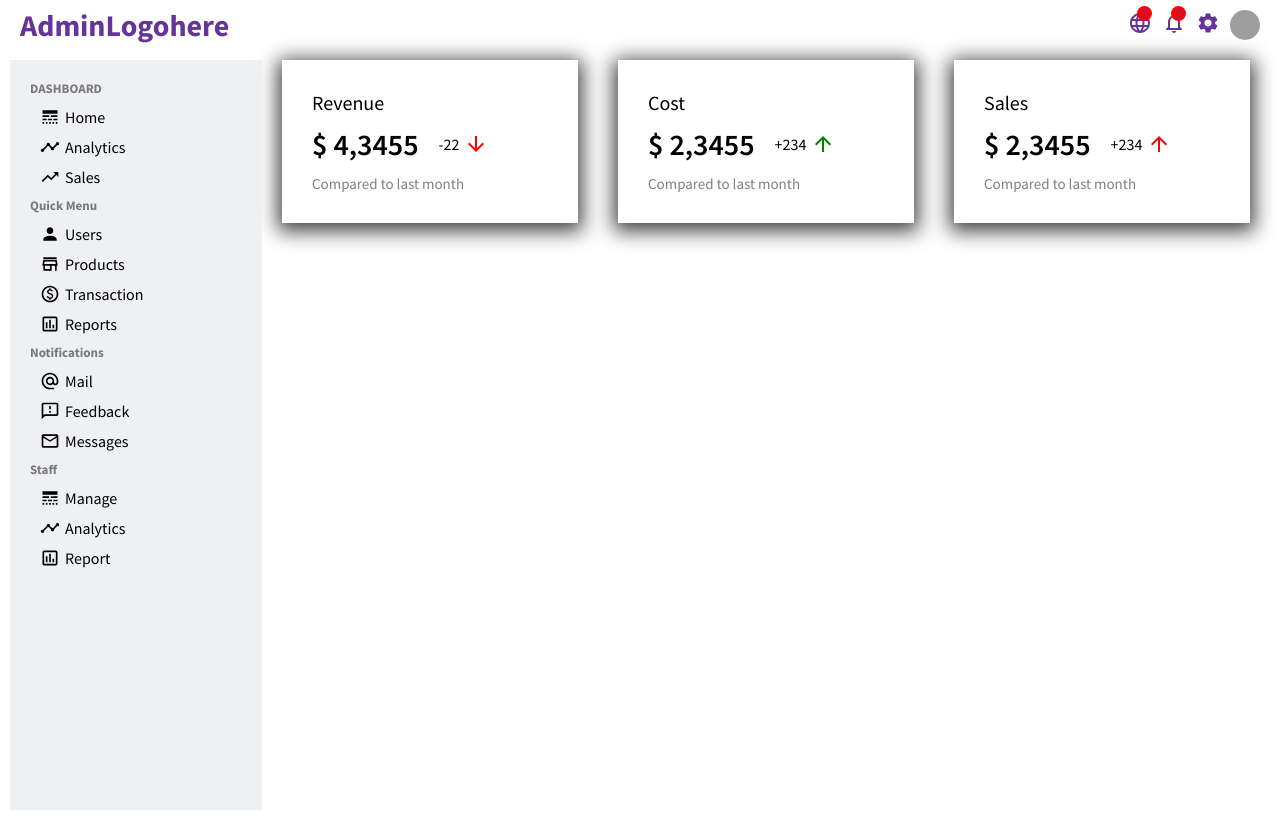
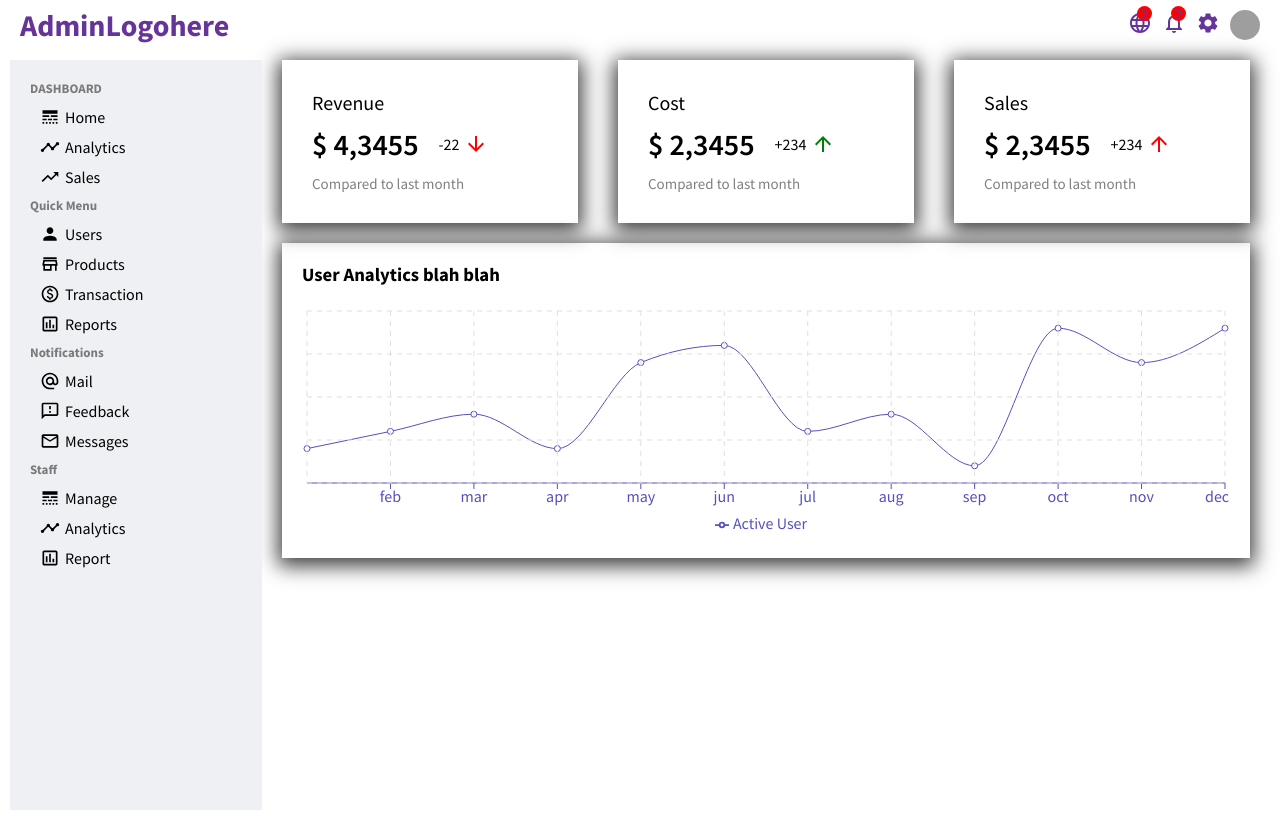
Before and after one commit to sonysandr/admindash, a React (Create React App) app: page / in a window 1280 px wide. Built offline with nearby package versions, Linux system fonts and the light colour scheme; grey boxes are pictures that could not be loaded.

Commit message:
sixth commit chart component

```diff
--- /dev/null
+++ b/src/components/charts/Chart.jsx
@@ -0,0 +1,30 @@
+import React from "react";
+import {
+  LineChart,
+  Line,
+  XAxis,
+  CartesianGrid,
+  Tooltip,
+  ResponsiveContainer,
+  Legend,
+} from "recharts";
+import "./chart.css";
+
+export default function Chart({title,data,grid,dataKey}) {
+
+  return (
+    <div className="chart">
+      <h3 className="chartTitle">{title}</h3>
+      <ResponsiveContainer width="100%" aspect={4 / 1}>
+        <LineChart data={data}>
+          <XAxis dataKey="name" stroke="#5550bd " />
+          <Line type="monotone" dataKey={dataKey} stroke="#5550bd" />
+          {grid && <CartesianGrid stroke="#e0dfdf" strokeDasharray="5 5" />}
+          <Tooltip />
+          <Legend />
+          {/* <YAxis dataKey="amt" stroke= "green"/> */}
+        </LineChart>
+      </ResponsiveContainer>
+    </div>
+  );
+}
--- /dev/null
+++ b/src/components/charts/chart.css
@@ -0,0 +1,10 @@
+.chart{
+    margin: 20px;
+    padding: 20px;
+    -webkit-box-shadow: 0px 4px 19px 4px rgba(0,0,0,0.76);
+    box-shadow: 0px 4px 19px 4px rgba(0,0,0,0.76);
+}
+
+.chartTitle{
+    margin-bottom: 20px;
+}
--- a/src/pages/home/Home.js
+++ b/src/pages/home/Home.js
@@ -1,11 +1,14 @@
 import React from 'react'
+import Chart from '../../components/charts/Chart'
 import FeaturedInfo from '../../components/featuredinfo/FeaturedInfo'
 import './home.css'
+import { userData } from '../../userDummyData'
 
 export default function Home() {
   return (
     <div className='home'>
         <FeaturedInfo/>
+        <Chart data={userData} title= "User Analytics blah blah" grid dataKey="Active User"/>
     </div>
   )
 }
--- /dev/null
+++ b/src/userDummyData.js
@@ -0,0 +1,50 @@
+export const userData = [
+    {
+      name: "jan",
+      "Active User": 2000,
+    },
+    {
+      name: "feb",
+      "Active User": 3000,
+    },
+    {
+      name: "mar",
+      "Active User": 4000,
+    },
+    {
+      name: "apr",
+      "Active User": 2000,
+    },
+    {
+      name: "may",
+      "Active User": 7000,
+    },
+    {
+      name: "jun",
+      "Active User": 8000,
+    },
+    {
+      name: "jul",
+      "Active User": 3000,
+    },
+    {
+      name: "aug",
+      "Active User": 4000,
+    },
+    {
+      name: "sep",
+      "Active User": 1000,
+    },
+    {
+      name: "oct",
+      "Active User": 9000,
+    },
+    {
+      name: "nov",
+      "Active User": 7000,
+    },
+    {
+      name: "dec",
+      "Active User": 9000,
+    },
+  ];
```
